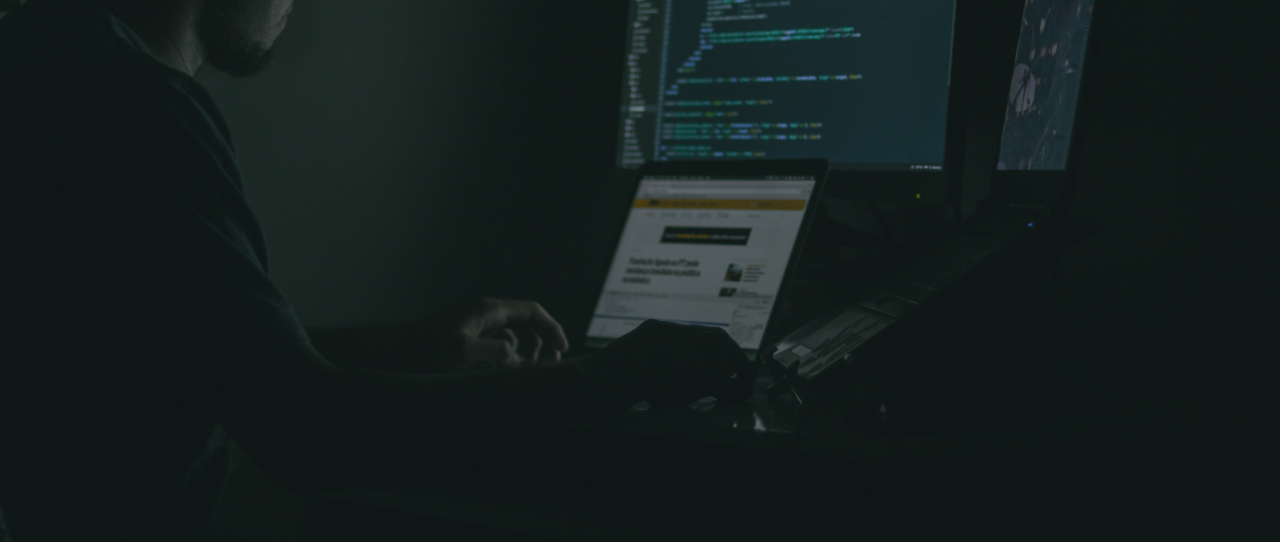
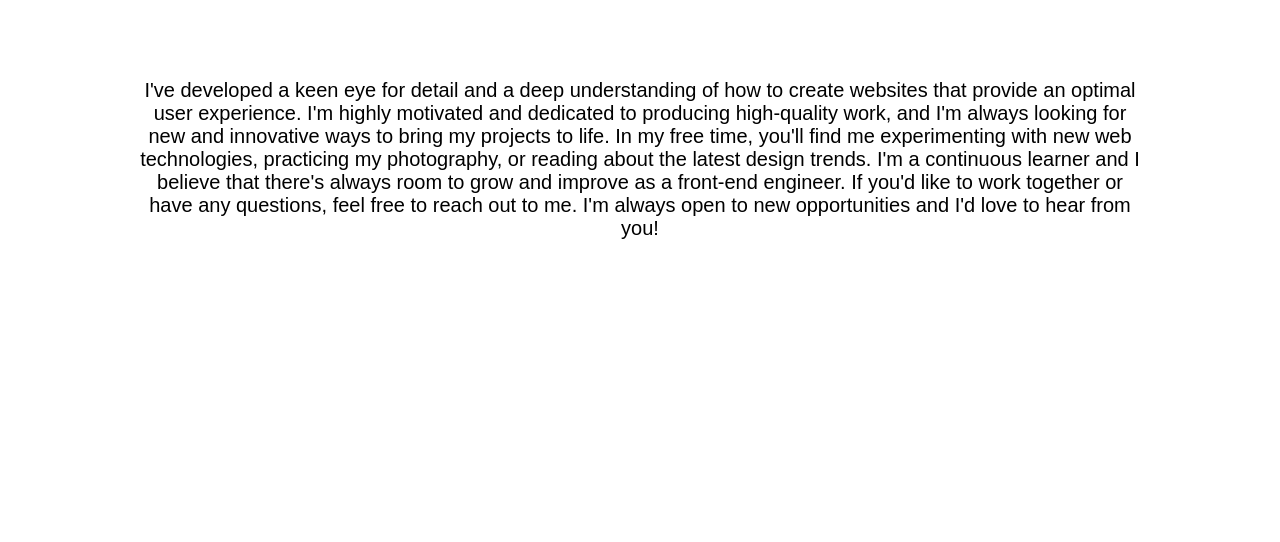
Before and after one commit to chrisokwisa/website, a plain HTML site: page about.html in a window 1280 px wide. Shown: the part 258-800 px from the top of the page. Drawn offline with Linux system fonts and the light colour scheme; a web font is replaced by a local one.

Commit message:
made changes to the css file and added a new image

```diff
--- a/styles.css
+++ b/styles.css
@@ -653,8 +653,10 @@ stylings ===================== */
   left: 0;
   width: 100%;
   height: 100%;
-  background: url(images/jefferson-santos-9SoCnyQmkzI-unsplash.jpg);
-  background-size: cover;
+  /* background-color: #eee; */
+  /* background: #0000; */
+  /* background: url(images/porfolio_website_picture.png); */
+  background-size: contain;
   background-position: center center;
   filter: brightness(60%)
 
@@ -676,7 +678,7 @@ stylings ===================== */
   align-items: center;
   text-align: center;
   max-width: 1000px;
-  color: yellow;
+  color: #000;
 }
 
 .about {
```
Also changed, not shown: 2 other files.
